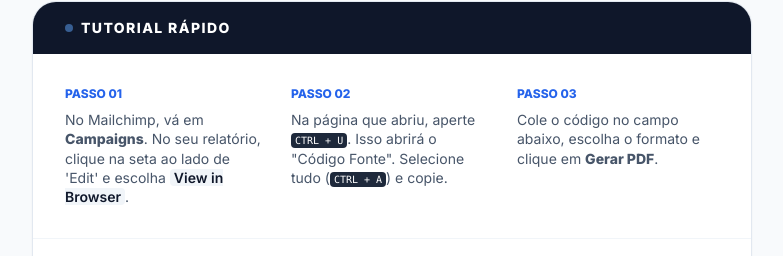
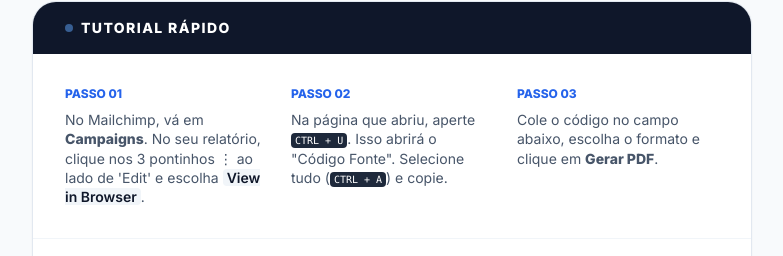
Before and after one commit to doctorvictorandrews-tech/conversor-mailchimp, a plain HTML site: page index.html in a window 1280 px wide. Shown: the part 235-491 px from the top of the page, without its empty margins (248-1031 px from the left). Drawn offline with nearby package versions, Linux system fonts and the light colour scheme.

Commit message:
Update index.html

```diff
--- a/index.html
+++ b/index.html
@@ -36,7 +36,7 @@
             <div class="p-8 grid md:grid-cols-3 gap-6 border-b border-slate-100">
                 <div class="space-y-2">
                     <p class="text-blue-600 font-bold text-xs uppercase">Passo 01</p>
-                    <p class="text-sm text-slate-600 leading-snug">No Mailchimp, vá em <strong>Campaigns</strong>. No seu relatório, clique na seta ao lado de 'Edit' e escolha <span class="bg-slate-100 px-1 rounded text-slate-900 font-semibold">View in Browser</span>.</p>
+                    <p class="text-sm text-slate-600 leading-snug">No Mailchimp, vá em <strong>Campaigns</strong>. No seu relatório, clique nos 3 pontinhos ⋮ ao lado de 'Edit' e escolha <span class="bg-slate-100 px-1 rounded text-slate-900 font-semibold">View in Browser</span>.</p>
                 </div>
                 <div class="space-y-2">
                     <p class="text-blue-600 font-bold text-xs uppercase">Passo 02</p>
```
